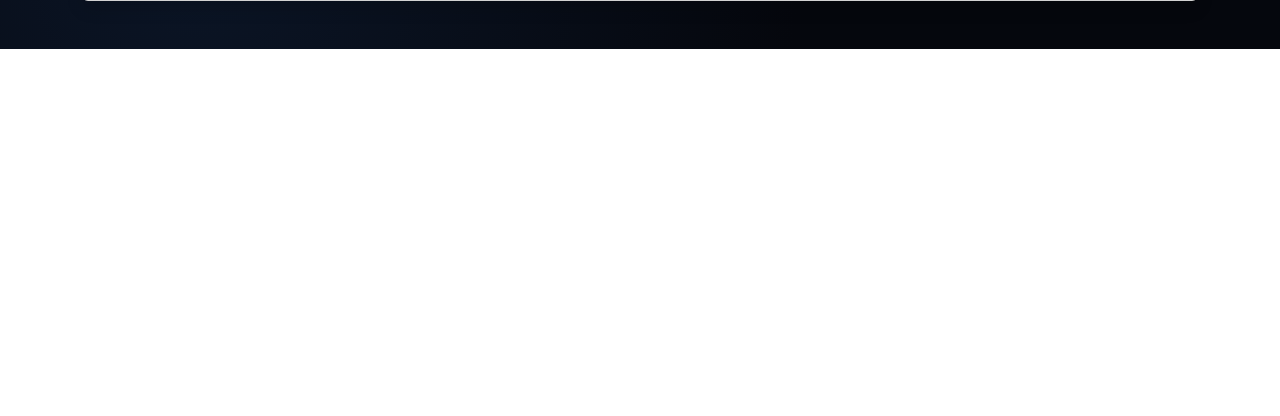
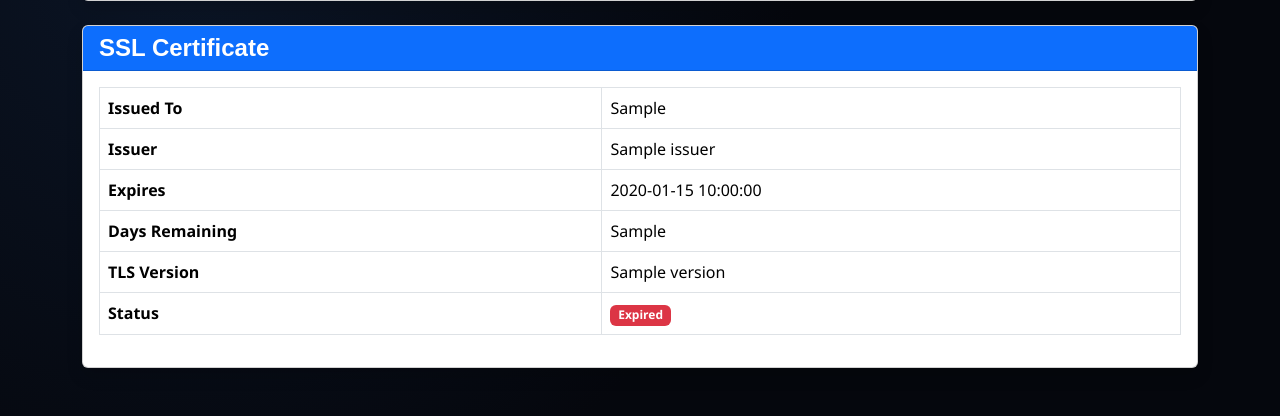
Before and after one commit to adityanarke10/CyberShield-AI, a Flask app: template templates/scan.html in a window 1280 px wide. Shown: the part 847-1263 px from the top of the page. Before the commit the page ends 896 px from the top, so only its background shows below. Run offline with Flask 3, Linux system fonts and the light colour scheme; the template is opened without the code that fills it: most values are stand-ins (such as "Sample title", 1, 10 or a date in 2020).

Commit message:
Implemented Website Scanner, Security Header Scanner and SSL Certificate Scanner

```diff
--- a/templates/scan.html
+++ b/templates/scan.html
@@ -22,9 +22,7 @@
 <div class="container py-5">
 
     <h1 class="text-center text-info mb-4">
-
         🌐 CyberShield AI - Website Scanner
-
     </h1>
 
     <div class="card shadow border-info">
@@ -36,9 +34,7 @@
                 <div class="mb-3">
 
                     <label class="form-label">
-
                         Website URL
-
                     </label>
 
                     <input
@@ -83,9 +79,7 @@
                 <div class="card-header bg-info text-dark">
 
                     <h4 class="mb-0">
-
                         Website Information
-
                     </h4>
 
                 </div>
@@ -95,59 +89,38 @@
                     <table class="table table-bordered">
 
                         <tr>
-
                             <th>Website</th>
-
                             <td>{{ result.url }}</td>
-
                         </tr>
 
                         <tr>
-
                             <th>Status Code</th>
-
                             <td>{{ result.status_code }}</td>
-
                         </tr>
 
                         <tr>
-
                             <th>Response Time</th>
-
                             <td>{{ result.response_time }} ms</td>
-
                         </tr>
 
                         <tr>
-
                             <th>IP Address</th>
-
                             <td>{{ result.ip_address }}</td>
-
                         </tr>
 
                         <tr>
-
                             <th>Server</th>
-
                             <td>{{ result.server }}</td>
-
                         </tr>
 
                         <tr>
-
                             <th>Content Type</th>
-
                             <td>{{ result.content_type }}</td>
-
                         </tr>
 
                         <tr>
-
                             <th>Protocol</th>
-
                             <td>{{ result.https }}</td>
-
                         </tr>
 
                     </table>
@@ -165,9 +138,7 @@
                 <div class="card-header bg-dark text-white">
 
                     <h4 class="mb-0">
-
                         Security Headers
-
                     </h4>
 
                 </div>
@@ -201,17 +172,13 @@
                                     {% if value == "Missing" %}
 
                                         <span class="badge bg-danger">
-
                                             Missing
-
                                         </span>
 
                                     {% else %}
 
                                         <span class="badge bg-success">
-
                                             Present
-
                                         </span>
 
                                     {% endif %}
@@ -232,6 +199,80 @@
 
             {% endif %}
 
+            <!-- SSL Certificate -->
+
+            {% if ssl_info %}
+
+            <div class="card mt-4 shadow">
+
+                <div class="card-header bg-primary text-white">
+
+                    <h4 class="mb-0">
+                        SSL Certificate
+                    </h4>
+
+                </div>
+
+                <div class="card-body">
+
+                    <table class="table table-bordered">
+
+                        <tr>
+                            <th>Issued To</th>
+                            <td>{{ ssl_info.issued_to }}</td>
+                        </tr>
+
+                        <tr>
+                            <th>Issuer</th>
+                            <td>{{ ssl_info.issuer }}</td>
+                        </tr>
+
+                        <tr>
+                            <th>Expires</th>
+                            <td>{{ ssl_info.expires }}</td>
+                        </tr>
+
+                        <tr>
+                            <th>Days Remaining</th>
+                            <td>{{ ssl_info.days_left }}</td>
+                        </tr>
+
+                        <tr>
+                            <th>TLS Version</th>
+                            <td>{{ ssl_info.version }}</td>
+                        </tr>
+
+                        <tr>
+                            <th>Status</th>
+
+                            <td>
+
+                                {% if ssl_info.status == "Valid" %}
+
+                                    <span class="badge bg-success">
+                                        Valid
+                                    </span>
+
+                                {% else %}
+
+                                    <span class="badge bg-danger">
+                                        Expired
+                                    </span>
+
+                                {% endif %}
+
+                            </td>
+
+                        </tr>
+
+                    </table>
+
+                </div>
+
+            </div>
+
+            {% endif %}
+
         {% endif %}
 
     {% endif %}
```
Also changed, not shown: routes/scanner.py (+6 -3 lines), scanner/ssl_scan.py (+40 -0 lines). Lines whose indentation alone changed are shown as unchanged.
